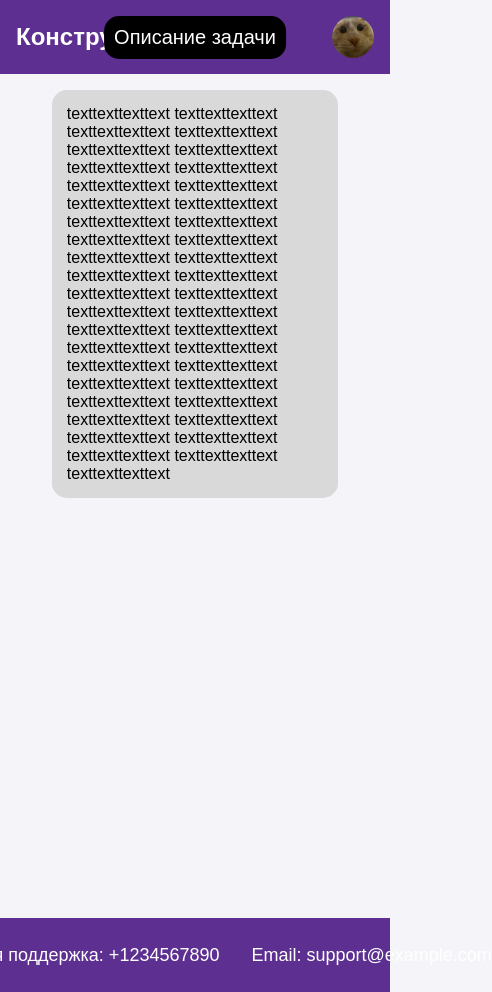
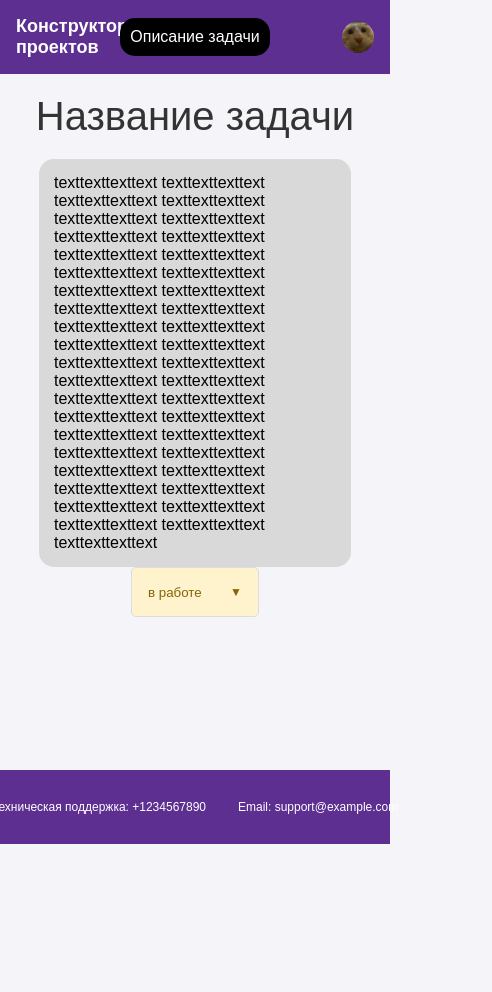
Before and after one commit to zoronikkill/ProcessManager, a React (Vite) app in the folder front-react-project/: page / in a window 390 px wide. Shown: the whole page, 492 px wide, since content can reach past the window. After the commit the page ends 844 px from the top, so only its background shows below. Built offline with nearby package versions, Linux system fonts and the light colour scheme; the HTML template or start-up script is replaced by a standard one.

Commit message:
upd: header fix: height add: adaptive, task status button

```diff
--- a/front-react-project/src/components/Footer/Footer.module.scss
+++ b/front-react-project/src/components/Footer/Footer.module.scss
@@ -25,3 +25,10 @@ footer {
 .support_email:hover {
   text-decoration: underline;
 }
+
+@media (max-width: 760px) {
+  .support_phone,
+  .support_email {
+    font-size: 12px;
+  }
+}
--- a/front-react-project/src/components/Header/Header.jsx
+++ b/front-react-project/src/components/Header/Header.jsx
@@ -1,5 +1,5 @@
 import style from "./Header.module.scss";
-import profile_icon from"../../assets/cat.jpg"
+import profile_icon from "../../assets/cat.jpg";
 
 function Header({ title }) {
   return (
@@ -7,9 +7,10 @@ function Header({ title }) {
       <div className={style.app_name}>Конструктор проектов</div>
 
       <div className={style.window_title}>{title}</div>
-
-      <div className={style.profile}>
-        <img src={profile_icon} alt="Profile" />
+      <div className={style.profile_container}>
+        <div className={style.profile}>
+          <img src={profile_icon} alt="Profile" />
+        </div>
       </div>
     </header>
   );
--- a/front-react-project/src/components/Header/Header.module.scss
+++ b/front-react-project/src/components/Header/Header.module.scss
@@ -6,7 +6,7 @@
   display: flex;
   align-items: center;
   justify-content: space-between;
-  gap: 5px;
+  gap: 20px;
 }
 
 
@@ -14,18 +14,22 @@
   color: #fff;
   font-size: 24px;
   font-weight: bold;
+  width: 20%;
 }
 
 .window_title {
-  position: absolute;
-  left: 50%;
-  transform: translateX(-50%);
   font-size: 20px;
   font-weight: 500;
   color: white;
   background-color: black;
   padding: 10px;
   border-radius: 15px;
+}
+
+.profile_container{
+  width: 20%;
+  display: flex;
+  justify-content: end;
 }
 
 .profile {
@@ -40,3 +44,16 @@
   height: 42px;
   object-fit: cover;
 }
+
+@media (max-width: 768px) {
+  .app_name {
+    font-size: 18px;
+  }
+  .window_title {
+    font-size: 16px;
+  }
+  .profile, .profile img {
+    width: 32px;
+    height: 32px;
+  }
+}
--- a/front-react-project/src/components/Task/Task.jsx
+++ b/front-react-project/src/components/Task/Task.jsx
@@ -1,10 +1,13 @@
 import style from "./Task.module.scss";
 import TaskDescription from "../../shared/TaskDescription/TaskDescription";
+import TaskStatus from "../../shared/TaskStatus/TaskStatus";
 
 const Task = () => {
   return (
     <div className={style.task__content}>
+      <div className={style["task__header"]}>Название задачи</div>
       <TaskDescription />
+      <TaskStatus />
     </div>
   );
 };
--- a/front-react-project/src/components/Task/Task.module.scss
+++ b/front-react-project/src/components/Task/Task.module.scss
@@ -1,9 +1,13 @@
+.task__header {
+  font-size: 40px;
+  margin: 20px;
+}
+
 .task__content {
   display: flex;
   flex-direction: column;
   align-items: center;
   justify-content: flex-start;
   flex-grow: 1;
-  padding: 16px;
-  min-height: 100vh;
+  height: calc(100vh - 74px - 74px);
 }
--- /dev/null
+++ b/front-react-project/src/shared/TaskStatus/TaskStatus.jsx
@@ -0,0 +1,53 @@
+import React, { useState } from "react";
+import style from "./TaskStatus.module.scss";
+
+const TaskStatus = () => {
+  const [status, setStatus] = useState("в работе");
+  const [isMenuOpen, setIsMenuOpen] = useState(false);
+
+  const statusOptions = ["в работе", "Завершено", "Получено", "Заморожено"];
+
+  const getStatusColor = () => {
+    switch (status) {
+      case "в работе":
+        return style.inProgress;
+      case "Завершено":
+        return style.completed;
+      case "Получено":
+        return style.received;
+      case "Заморожено":
+        return style.frozen;
+      default:
+        return style.default;
+    }
+  };
+
+  return (
+    <div className={style.statusContainer}>
+      <button
+        className={`${style.statusButton} ${getStatusColor(status)}`}
+        onClick={() => setIsMenuOpen(!isMenuOpen)}
+      >
+        <span className={style.statusText}>{status}</span>
+        <span className={style.arrow}>{isMenuOpen ? "▲" : "▼"}</span>
+      </button>
+
+      <div className={`${style.menu} ${isMenuOpen ? style.menuOpen : ''}`}>
+        {statusOptions.map((option) => (
+          <div
+            key={option}
+            className={`${style.menuItem} ${getStatusColor(option)}`}
+            onClick={() => {
+              setStatus(option);
+              setIsMenuOpen(false);
+            }}
+          >
+            {option}
+          </div>
+        ))}
+      </div>
+    </div>
+  );
+};
+
+export default TaskStatus;
--- /dev/null
+++ b/front-react-project/src/shared/TaskStatus/TaskStatus.module.scss
@@ -0,0 +1,105 @@
+.statusContainer {
+  position: relative;
+  display: inline-block;
+  width: 128px;
+}
+
+.statusButton {
+  width: 128px;
+  height: 50px;
+  padding: 8px 16px;
+  border: 1px solid #ddd;
+  border-radius: 5px;
+  cursor: pointer;
+  display: flex;
+  align-items: center;
+  justify-content: space-between;
+  font-weight: 500;
+  transition: all 0.2s ease;
+  overflow: hidden;
+  position: relative;
+  z-index: 1;
+
+  &:hover {
+    box-shadow: 0 2px 4px rgba(0, 0, 0, 0.1);
+  }
+}
+
+.statusText {
+  white-space: nowrap;
+  overflow: hidden;
+  text-overflow: ellipsis;
+  text-align: left;
+  flex-grow: 1;
+}
+
+.arrow {
+  font-size: 12px;
+  margin-left: 8px;
+  flex-shrink: 0;
+}
+
+.menu {
+  position: absolute;
+  top: 54px; // 50px высота кнопки + 4px отступ
+  left: 0;
+  width: 128px;
+  background: white;
+  border: 1px solid #ddd;
+  border-radius: 0 0 5px 5px;
+  box-shadow: 0 4px 8px rgba(0, 0, 0, 0.1);
+  z-index: 10;
+  max-height: 0;
+  overflow: hidden;
+  transition: max-height 0.3s ease-out, opacity 0.2s ease;
+  opacity: 0;
+  transform-origin: top;
+}
+
+.menuOpen {
+  max-height: 200px;
+  opacity: 1;
+}
+
+.menuItem {
+  padding: 10px 16px;
+  cursor: pointer;
+  transition: background-color 0.2s;
+  white-space: nowrap;
+  overflow: hidden;
+  text-overflow: ellipsis;
+
+  &:hover {
+    background-color: #f5f5f5;
+  }
+
+  &:last-child {
+    border-radius: 0 0 4px 4px;
+  }
+}
+
+// Цвета статусов
+.inProgress {
+  background-color: #fff3cd;
+  color: #856404;
+}
+
+.completed {
+  background-color: #d4edda;
+  color: #155724;
+}
+
+.received {
+  background-color: #d1ecf1;
+  color: #0c5460;
+}
+
+.frozen {
+  background-color: #f8d7da;
+  color: #721c24;
+}
+
+.default {
+  background-color: #e2e3e5;
+  color: #383d41;
+}
```
Also changed, not shown: front-react-project/src/shared/TaskUI/TaskUI.jsx (added), front-react-project/src/shared/TaskUI/TaskUI.module.scss (added).
